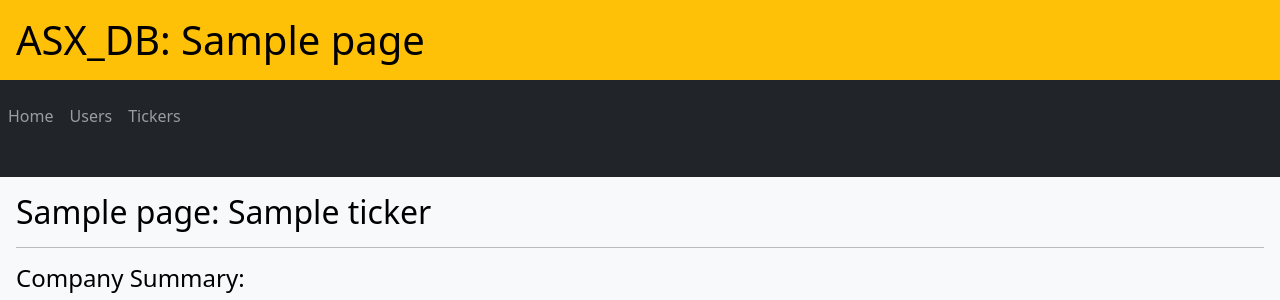
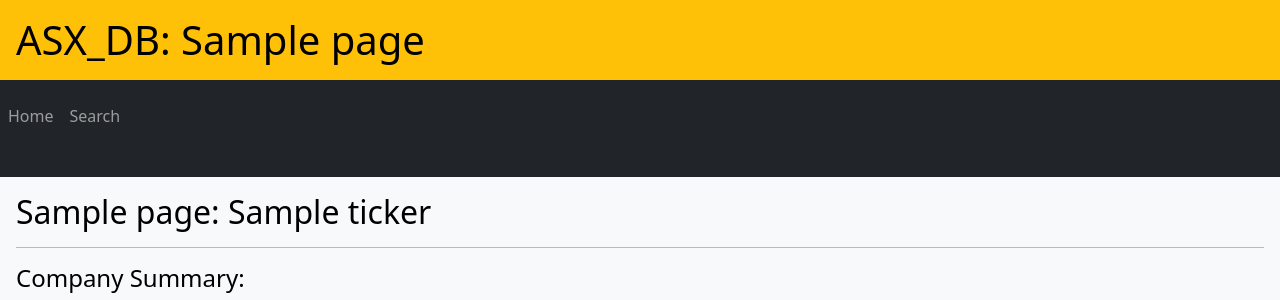
Before and after one commit to l-j-g/A4, a Python web app: template B/asx-db-sl/flask/templates/ticker_info.html in a window 1280 px wide. Shown: the top 300 px of the page. Run offline with Jinja, Linux system fonts and the light colour scheme; the template is opened without the code that fills it: most values are stand-ins (such as "Sample title", 1, 10 or a date in 2020).

Commit message:
rename 'ticker index' into 'ticker search'

```diff
--- a/B/asx-db-sl/flask/templates/base.html
+++ b/B/asx-db-sl/flask/templates/base.html
@@ -16,11 +16,8 @@
                     <li class="nav-item">
                         <a href="/" class="nav-link">Home</a>
                     </li>
-                     <li class="nav-item">
-                         <a href="/users/" class="nav-link">Users</a>
-                    </li>
                       <li class="nav-item">
-                          <a href="/tickers/" class="nav-link">Tickers</a>
+                          <a href="/search/" class="nav-link">Search</a>
                     </li>
                 </ul>
             </nav>
```
